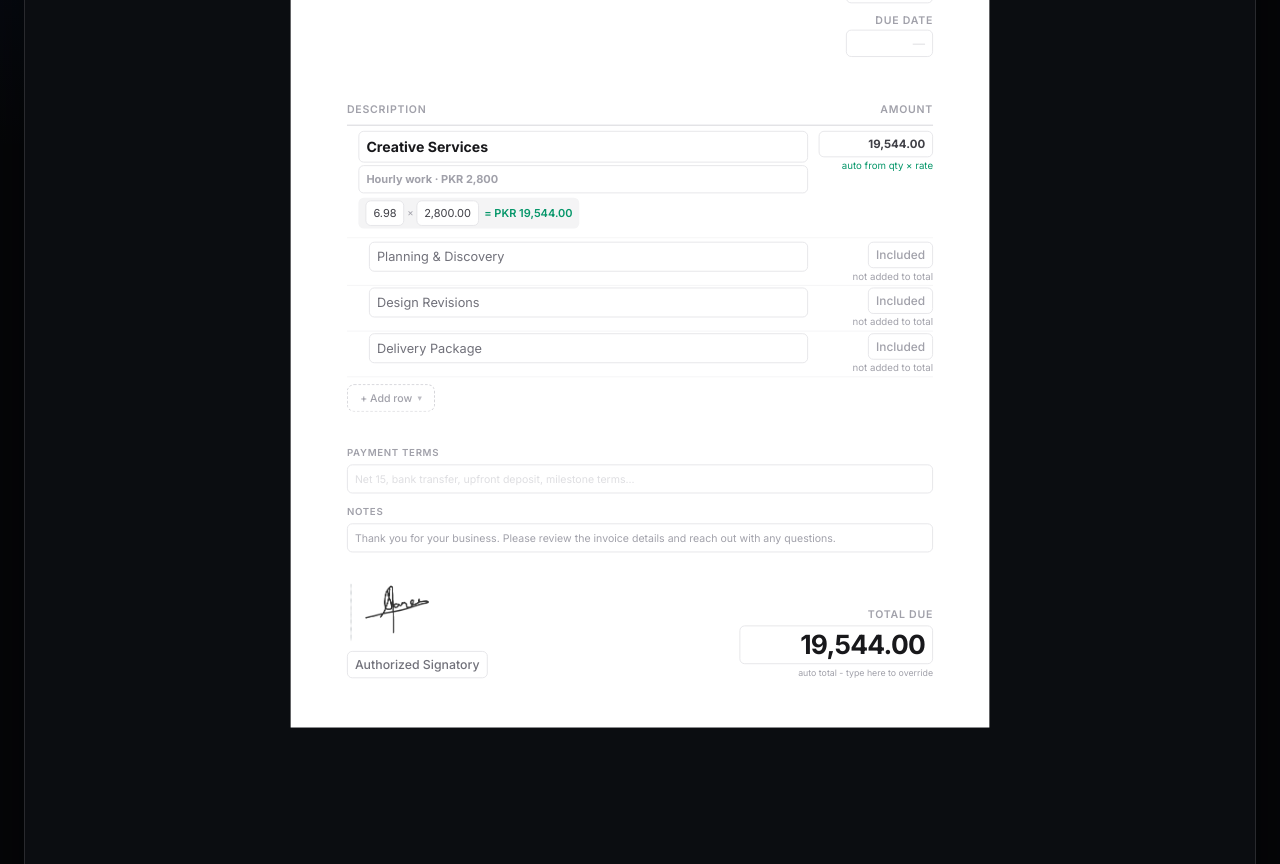
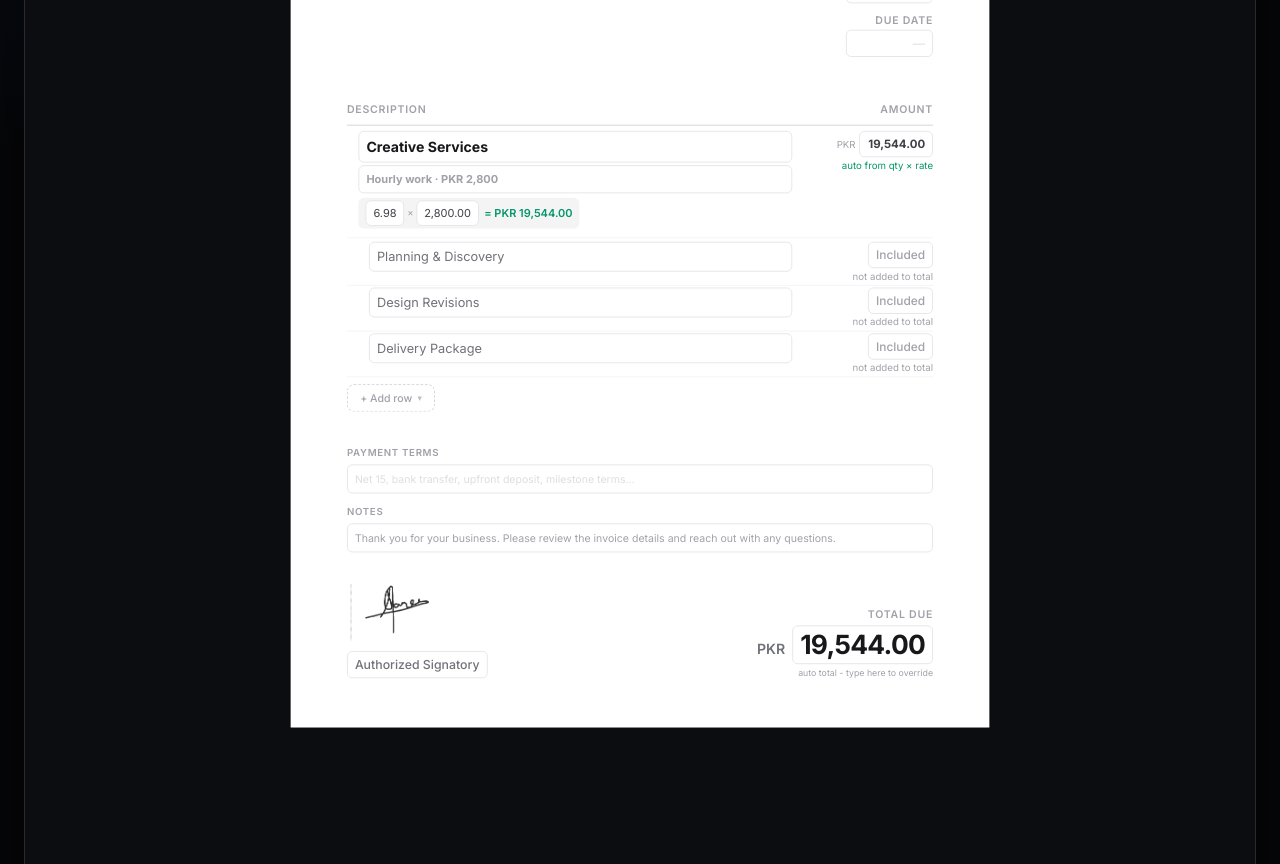
Before and after one commit to Flape1/xtarc-invoice, a React (Vite) app: page / in a window 1280 px wide. Shown: the part 420-1284 px from the top of the page. Built offline with nearby package versions, Linux system fonts and the light colour scheme.

Commit message:
Show currency symbols in invoice amounts

```diff
--- a/src/invoice-builder.jsx
+++ b/src/invoice-builder.jsx
@@ -384,7 +384,7 @@ function InvoiceRow({ item, idx, total, inv, sym, onUpd, onDel, onDup, onMv, onI
   const [insertOpen, setInsertOpen] = useState(false);
   const hideRef = useRef(null);
   const twoCol  = inv.columnMode === "2";
-  const colGrid = twoCol ? "1fr 90px 70px 110px" : "1fr 130px";
+  const colGrid = twoCol ? "1fr 124px 70px 138px" : "1fr 148px";
   const price   = computePrice(item);
   const prevItem = idx > 0 ? inv.items[idx - 1] : null;
   const spacing =
@@ -538,12 +538,17 @@ function InvoiceRow({ item, idx, total, inv, sym, onUpd, onDel, onDup, onMv, onI
 
         {/* Two-col: unit cost + qty */}
         {twoCol && <>
+          <div style={{display:"inline-flex",alignItems:"center",justifyContent:"flex-end",gap:"4px"}}>
+            {String(item.rate || "").trim() !== "" && (
+              <span style={{fontSize:"11px",color:C.gray400,whiteSpace:"nowrap"}}>{sym}</span>
+            )}
             <Editable
               value={fmtInputNum(item.rate)}
               onChange={v => onUpd(item.id, "rate", cleanNumericInput(v))}
               placeholder="—"
-            style={{ fontSize: "14.5px", color: C.gray600, textAlign: "right" }}
-          />
+              style={{ fontSize: "14.5px", color: C.gray600, textAlign: "right", minWidth:"76px" }}
+            />
+          </div>
           <Editable
             value={item.hours || ""}
             onChange={v => onUpd(item.id, "hours", cleanNumericInput(v))}
@@ -557,6 +562,10 @@ function InvoiceRow({ item, idx, total, inv, sym, onUpd, onDel, onDup, onMv, onI
         <div style={{ textAlign: "right" }}>
           {item.type === "included" ? (
             <div>
+              <div style={{display:"inline-flex",alignItems:"center",justifyContent:"flex-end",gap:"4px"}}>
+                {String(item.price || "").trim() !== "" && (
+                  <span style={{fontSize:"11px",color:C.gray400,whiteSpace:"nowrap"}}>{sym}</span>
+                )}
                 <Editable
                   value={String(item.price || "").trim() !== "" ? fmtInputNum(item.price) : (item.includedLabel || "Included")}
                   onChange={v => {
@@ -580,9 +589,11 @@ function InvoiceRow({ item, idx, total, inv, sym, onUpd, onDel, onDup, onMv, onI
                     color: String(item.price || "").trim() !== "" ? C.gray700 : C.gray400,
                     fontWeight: item.bold ? 700 : 500,
                     textAlign: "right",
-                  display: "inline-block"
-                }}
-              />
+                    display: "inline-block",
+                    minWidth: String(item.price || "").trim() !== "" ? "78px" : "auto"
+                  }}
+                />
+              </div>
               <div
                 data-noprint="1"
                 style={{
@@ -606,6 +617,8 @@ function InvoiceRow({ item, idx, total, inv, sym, onUpd, onDel, onDup, onMv, onI
 
                 return (
                   <>
+                    <div style={{display:"inline-flex",alignItems:"center",justifyContent:"flex-end",gap:"4px"}}>
+                      <span style={{fontSize:"11px",color:C.gray400,whiteSpace:"nowrap"}}>{sym}</span>
                       <Editable
                         value={shownValue}
                         onChange={v => onUpd(item.id, "price", cleanNumericInput(v))}
@@ -614,9 +627,11 @@ function InvoiceRow({ item, idx, total, inv, sym, onUpd, onDel, onDup, onMv, onI
                           fontSize: "13px",
                           color: item.type === "deduction" ? C.gray600 : C.gray700,
                           textAlign: "right",
-                        fontWeight: item.bold ? 700 : 500
-                      }}
-                    />
+                          fontWeight: item.bold ? 700 : 500,
+                          minWidth:"84px"
+                        }}
+                      />
+                    </div>
                     <div data-noprint="1" style={{ fontSize: "11px", marginTop: "2px", color: manualOverride ? "#f59e0b" : (autoAmount ? "#059669" : C.gray400) }}>
                       {item.type === "deduction"
                         ? "deducted"
@@ -1385,7 +1400,7 @@ function InvoiceCanvas({ inv, set, allCurrencies, LOGO_B64 }) {
   const cur     = allCurrencies.find(c=>c.code===inv.currency) || allCurrencies[0];
   const sym     = cur ? cur.sym : inv.currency;
   const twoCol  = inv.columnMode === "2";
-  const colGrid = twoCol ? "1fr 90px 70px 110px" : "1fr 130px";
+  const colGrid = twoCol ? "1fr 124px 70px 138px" : "1fr 148px";
   const [pages, setPages] = useState(() => (inv.items.length ? [inv.items] : [[]]));
   const { grand, sub, tax, disc, override } = calcGrandTotal(inv);
   const firstHeaderRef = useRef(null);
@@ -1646,6 +1661,8 @@ function InvoiceCanvas({ inv, set, allCurrencies, LOGO_B64 }) {
                 </div>
                 <div style={{ textAlign: "right", minWidth: "220px" }}>
                   <div style={{ ...LS, marginBottom: "6px" }}>Total Due</div>
+                  <div style={{display:"inline-flex",alignItems:"baseline",justifyContent:"flex-end",gap:"8px"}}>
+                    <span style={{fontSize:"16px",fontWeight:600,color:C.gray500,whiteSpace:"nowrap"}}>{sym}</span>
                     <Editable
                       value={override ? fmtInputNum(inv.total) : (grand > 0 ? fmtNum(grand) : "")}
                       onChange={v => set(p => ({ ...p, total: cleanNumericInput(v) }))}
@@ -1656,9 +1673,11 @@ function InvoiceCanvas({ inv, set, allCurrencies, LOGO_B64 }) {
                         color: C.gray900,
                         letterSpacing: "-0.8px",
                         lineHeight: 1,
-                      textAlign: "right"
-                    }}
-                  />
+                        textAlign: "right",
+                        minWidth:"150px"
+                      }}
+                    />
+                  </div>
                   <div data-noprint="1" style={{ fontSize: "10px", marginTop: "4px", color: override ? "#f59e0b" : C.gray400 }}>
                     {override
                       ? "manual total - clear field to return to auto"
```
Lines whose indentation alone changed are shown as unchanged.
